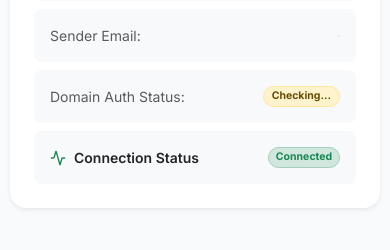
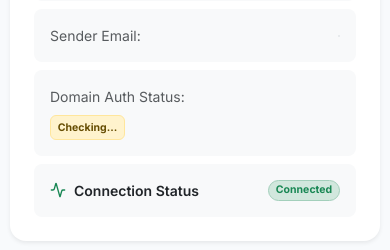
Before and after one commit to aparaitechAk-SoftwareTeam/Mail_Blast, a React (Vite) app in the folder frontend/: page /settings in a window 390 px wide. Shown: the part 1729-1979 px from the top of the page. Before the commit the page ends 1949 px from the top, so only its background shows below. Built offline with nearby package versions, Linux system fonts and the light colour scheme; no server answers; sample sign-in values are in the browser's storage.

Commit message:
Improve SMTP test email UI and responsive layout

```diff
--- a/frontend/src/pages/Settings.jsx
+++ b/frontend/src/pages/Settings.jsx
@@ -311,39 +311,42 @@ const Settings = () => {
               </p>
 
               <div className="space-y-3 small">
-                <div className="p-3 bg-light rounded-3 mb-2 d-flex align-items-center justify-content-between">
+                <div className="p-3 bg-light rounded-3 mb-2 d-flex flex-wrap align-items-center justify-content-between gap-2">
                   <span className="text-muted">SMTP Provider:</span>
-                  <span className="fw-semibold text-dark">{smtpConfig.provider || 'Brevo SMTP Relay'}</span>
+                  <span className="fw-semibold text-dark text-break">{smtpConfig.provider || 'Brevo SMTP Relay'}</span>
                 </div>
 
-                <div className="p-3 bg-light rounded-3 mb-2 d-flex align-items-center justify-content-between">
+                <div className="p-3 bg-light rounded-3 mb-2 d-flex flex-wrap align-items-center justify-content-between gap-2">
                   <span className="text-muted">Host Server:</span>
-                  <code className="text-dark bg-white px-1.5 py-0.5 rounded border fs-9">{smtpConfig.host}</code>
+                  <code className="text-dark bg-white px-1.5 py-0.5 rounded border fs-9 text-break">{smtpConfig.host}</code>
                 </div>
 
-                <div className="p-3 bg-light rounded-3 mb-2 d-flex align-items-center justify-content-between">
+                <div className="p-3 bg-light rounded-3 mb-2 d-flex flex-wrap align-items-center justify-content-between gap-2">
                   <span className="text-muted">Port & Protocol:</span>
-                  <span className="badge bg-primary-subtle text-primary fw-bold">{smtpConfig.port} ({smtpConfig.securityLabel || 'STARTTLS'})</span>
+                  <span className="badge bg-primary-subtle text-primary fw-bold text-wrap">{smtpConfig.port} ({smtpConfig.securityLabel || 'STARTTLS'})</span>
                 </div>
 
-                <div className="p-3 bg-light rounded-3 mb-2 d-flex align-items-center justify-content-between">
+                <div className="p-3 bg-light rounded-3 mb-2 d-flex flex-wrap align-items-center justify-content-between gap-2">
                   <span className="text-muted">Sender Display:</span>
-                  <span className="fw-semibold text-dark text-truncate" style={{ maxWidth: '160px' }}>{smtpConfig.fromName}</span>
+                  <span className="fw-semibold text-dark text-break">{smtpConfig.fromName}</span>
                 </div>
 
-                <div className="p-3 bg-light rounded-3 mb-2 d-flex align-items-center justify-content-between">
+                <div className="p-3 bg-light rounded-3 mb-2 d-flex flex-wrap align-items-center justify-content-between gap-2">
                   <span className="text-muted">Sender Email:</span>
-                  <code className="text-dark bg-white px-1.5 py-0.5 rounded border fs-9 text-truncate" style={{ maxWidth: '160px' }}>{smtpConfig.fromEmail}</code>
+                  <code className="text-dark bg-white px-1.5 py-0.5 rounded border fs-9 text-break" style={{ wordBreak: 'break-all' }}>{smtpConfig.fromEmail}</code>
                 </div>
 
-                <div className="p-3 bg-light rounded-3 mb-2 d-flex align-items-center justify-content-between">
-                  <span className="text-muted">Domain Auth Status:</span>
-                  <span className={`badge px-2 py-1 rounded-pill ${smtpConfig.isCustomDomainAuthenticated ? 'bg-success-subtle text-success border border-success-subtle' : 'bg-warning-subtle text-warning-emphasis border border-warning-subtle'}`}>
+                <div className="p-3 bg-light rounded-3 mb-2 d-flex flex-column flex-sm-row align-items-start align-items-sm-center justify-content-between gap-2">
+                  <span className="text-muted flex-shrink-0">Domain Auth Status:</span>
+                  <span
+                    className={`badge px-2.5 py-1.5 rounded-2 text-wrap text-start ${smtpConfig.isCustomDomainAuthenticated ? 'bg-success-subtle text-success border border-success-subtle' : 'bg-warning-subtle text-warning-emphasis border border-warning-subtle'}`}
+                    style={{ whiteSpace: 'normal', lineHeight: '1.45', maxWidth: '100%', wordBreak: 'break-word' }}
+                  >
                     {smtpConfig.domainStatus || 'Checking...'}
                   </span>
                 </div>
 
-                <div className="p-3 bg-light rounded-3 d-flex align-items-center justify-content-between">
+                <div className="p-3 bg-light rounded-3 d-flex flex-wrap align-items-center justify-content-between gap-2">
                   <div className="d-flex align-items-center gap-2">
                     <Activity size={16} className="text-success" />
                     <span className="fw-semibold text-dark">Connection Status</span>
```
